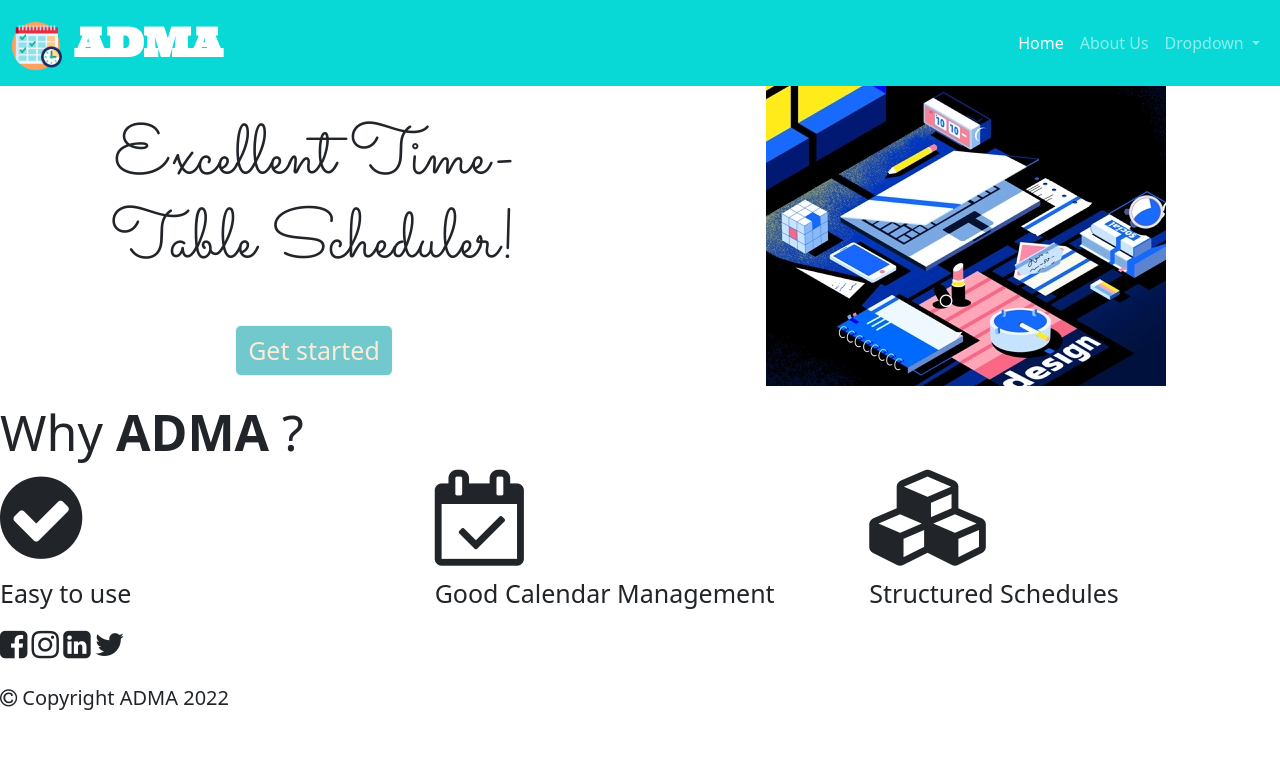
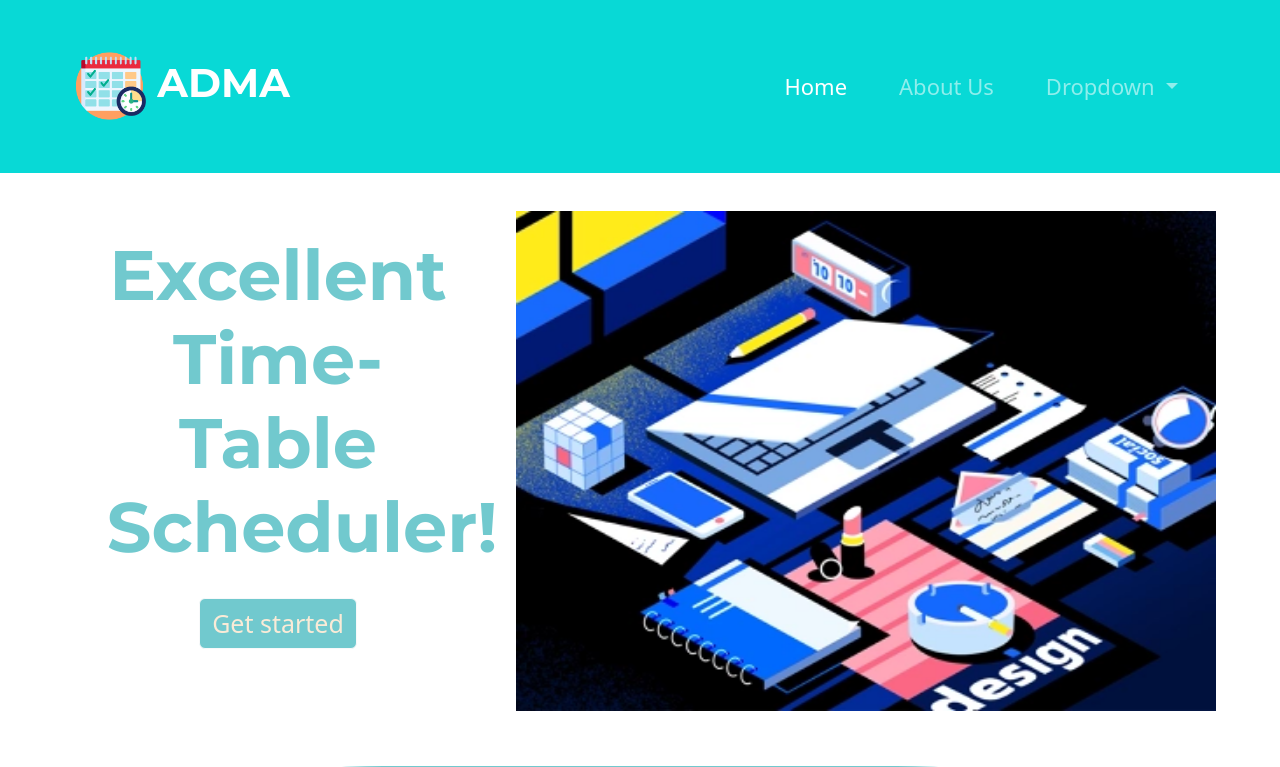
Before and after one commit to MANIKJATANA/Ideathon, a plain HTML site: page ideathon/index.html in a window 1280 px wide. Shown: the top 767 px of the page. Drawn offline with nearby package versions, Linux system fonts and the light colour scheme.

Commit message:
Update styles.css

```diff
--- a/ideathon/css/styles.css
+++ b/ideathon/css/styles.css
@@ -2,19 +2,56 @@ body{
     background-color: #FFF9B0;
 }
 h1{
-    font-family: 'Sacramento', sans-serif;
+    font-family: 'Montserrat', sans-serif;
 }
 .topicon{
-    height: 50px;
-    width: 50px;
+    height: 70px;
+    width: 70px;
 }
 .navbar-brand{
-    font-family: 'Ultra', serif;
+    font-family:  'Montserrat', sans-serif;
 }
 .top-container{
     text-align: center;
+    padding : 3% 5%;
+    color:#71C9CE;
 }
-.gif{
-    height: 400px;
-    width: 250px;
+.top-image{
+    height: 500px;
+    width: 700px;
 }
+.get-started{
+   color: #71C9CE;
+}
+
+/* navbar*/
+
+#top-panel{
+    padding: 3% 5%;
+}
+.nav-item{
+    font-size: 22px;
+    margin : 0 18px;
+}
+
+
+/* features section */
+#features{
+    background-color: #71C9CE;
+    text-align: center;
+    padding: 7% 15%;
+    color:antiquewhite;
+    border-radius: 30%;
+}
+.feat{
+    padding : 5% 10%;
+}
+.feature:hover{
+   color: #000000;
+}
+
+/* footer section */
+#footer{
+    padding: 7% 15%;
+    text-align: center;
+}
```
